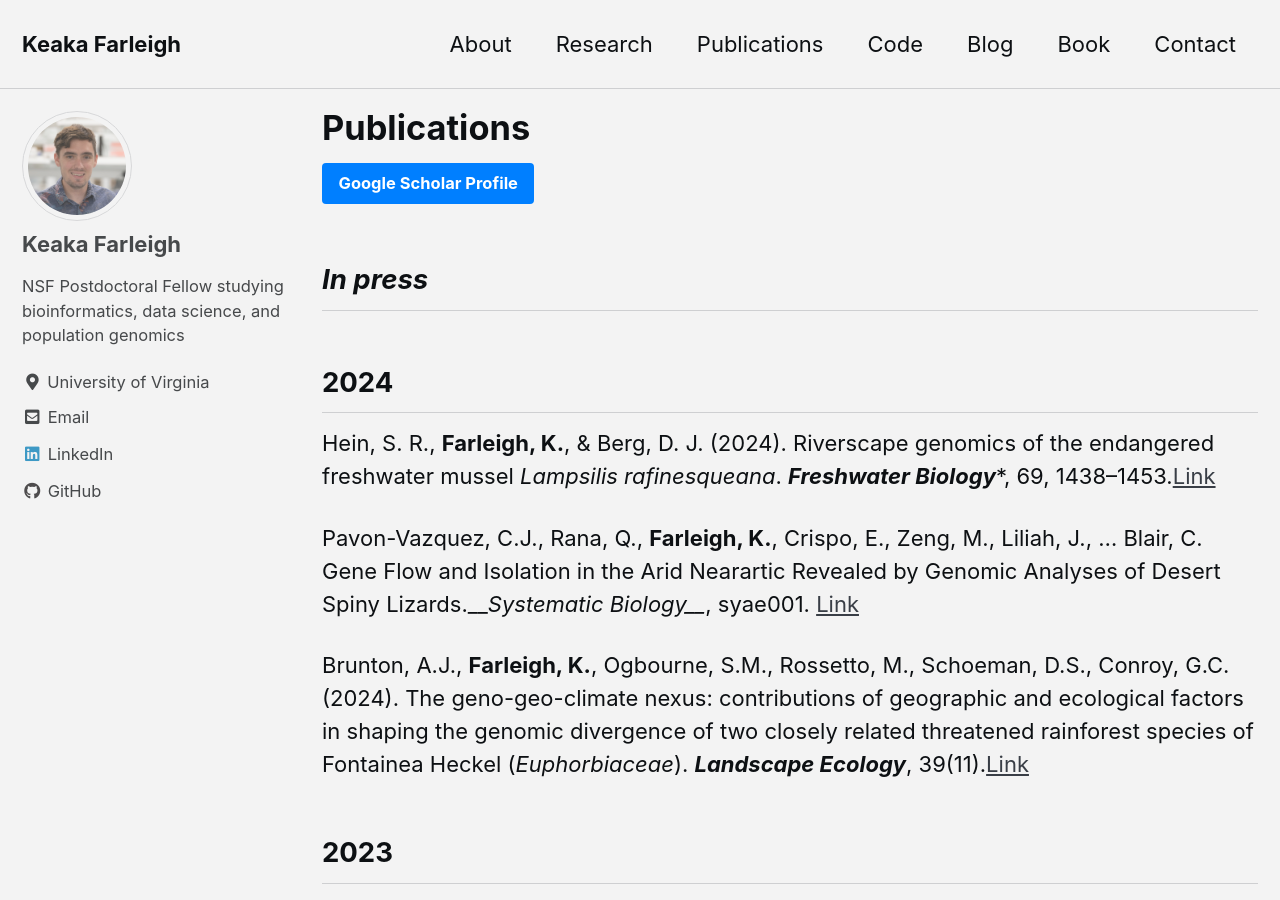
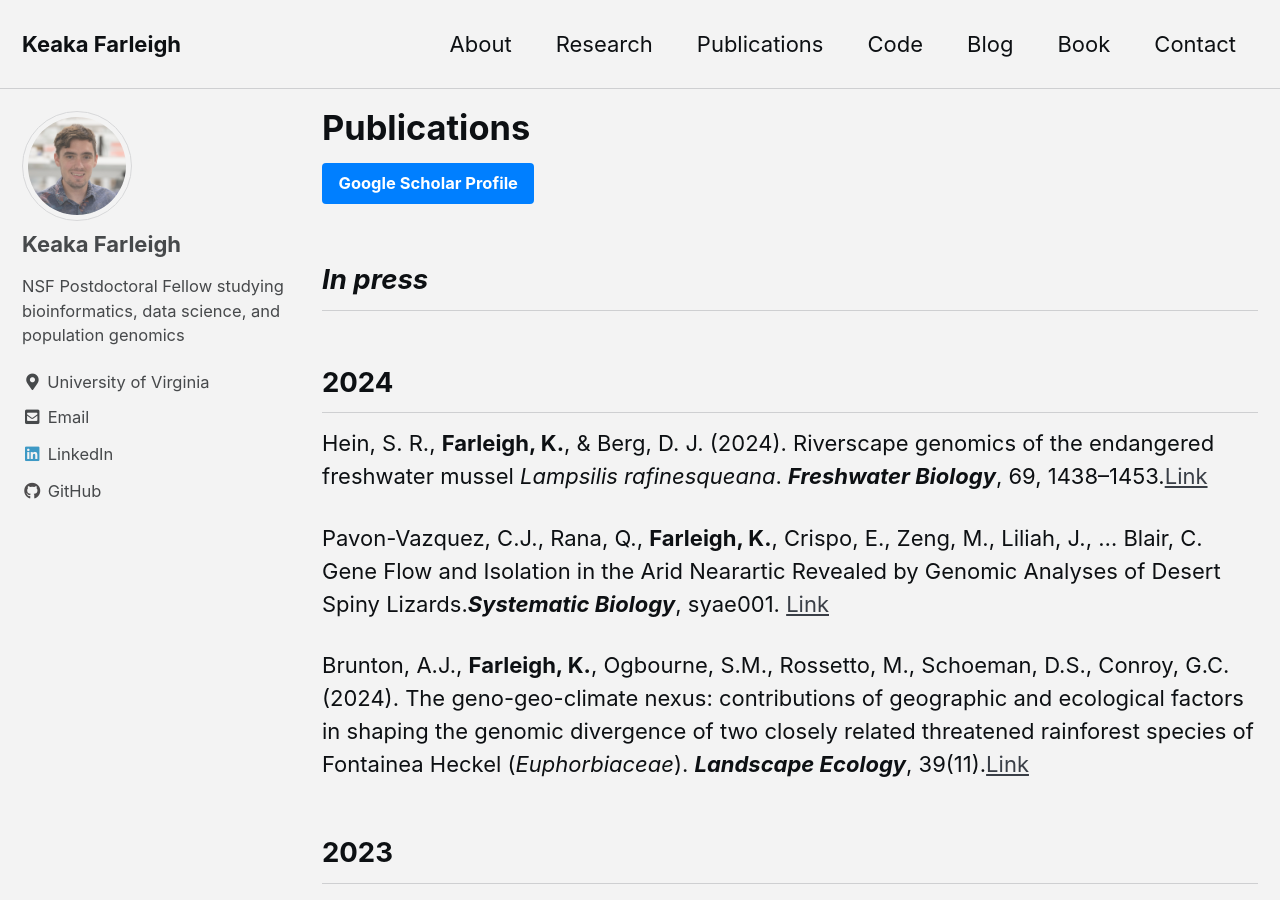
Before and after one commit to kfarleigh/kfarleigh.github.io, a Jekyll site: the page built from _pages/publications.md, in a window 1280 px wide and 900 px high. Built offline with Jekyll 4.4.1, drawn with Linux system fonts in a browser that asks for light colours; cached includes are drawn as plain includes.

Commit message:
Fixed md typo

```diff
--- a/_pages/publications.md
+++ b/_pages/publications.md
@@ -12,9 +12,9 @@ author_profile: true
 
 ## 2024
 
-Hein, S. R., __Farleigh, K.__, & Berg, D. J. (2024). Riverscape genomics of the endangered freshwater mussel *Lampsilis rafinesqueana*. __*Freshwater Biology*__*, 69, 1438–1453.[Link](https://onlinelibrary.wiley.com/doi/full/10.1111/fwb.14317)
+Hein, S. R., __Farleigh, K.__, & Berg, D. J. (2024). Riverscape genomics of the endangered freshwater mussel *Lampsilis rafinesqueana*. __*Freshwater Biology*__, 69, 1438–1453.[Link](https://onlinelibrary.wiley.com/doi/full/10.1111/fwb.14317)
 
-Pavon-Vazquez, C.J., Rana, Q.,  __Farleigh, K.__, Crispo, E., Zeng, M., Liliah, J., ... Blair, C. Gene Flow and Isolation in the Arid Nearartic Revealed by Genomic Analyses of Desert Spiny Lizards.__*Systematic Biology__*, syae001. [Link](https://academic.oup.com/sysbio/article/73/2/323/7512966)
+Pavon-Vazquez, C.J., Rana, Q.,  __Farleigh, K.__, Crispo, E., Zeng, M., Liliah, J., ... Blair, C. Gene Flow and Isolation in the Arid Nearartic Revealed by Genomic Analyses of Desert Spiny Lizards.__*Systematic Biology*__, syae001. [Link](https://academic.oup.com/sysbio/article/73/2/323/7512966)
 
 Brunton, A.J., __Farleigh, K.__, Ogbourne, S.M., Rossetto, M., Schoeman, D.S., Conroy, G.C. (2024). The geno-geo-climate nexus: contributions of geographic and ecological factors in shaping the genomic divergence of two closely related threatened rainforest species of Fontainea Heckel (_Euphorbiaceae_). __*Landscape Ecology*__, 39(11).[Link](https://doi.org/10.1007/s10980-024-01828-w)
 
```
Also changed, not shown: 1 other file.
